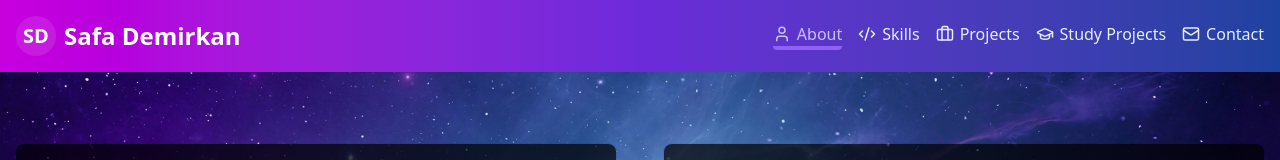
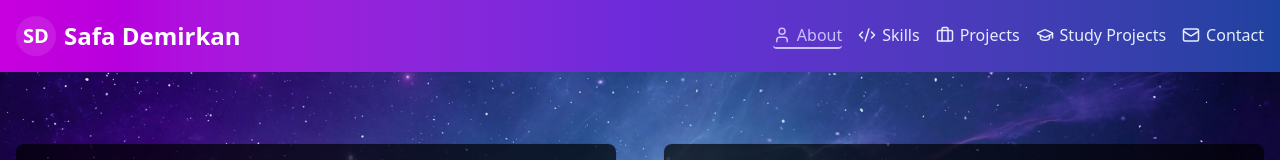
Before and after one commit to diagnosis/portfolio-react, a React (Vite) app: page /about in a window 1280 px wide. Shown: the top 160 px of the page. Built offline with nearby package versions, Linux system fonts and the light colour scheme.

Commit message:
Enhance active link highlighting in header navigation

```diff
--- a/src/Header.jsx
+++ b/src/Header.jsx
@@ -30,7 +30,7 @@ export const Header = () => {
     const getActiveLinkStyle = (path) => {
         const isActive = router.state.location.pathname === path
         return `block rounded-sm px-3 py-2 text-indigo-100 hover:text-purple-300 transition-all duration-200 md:p-0 ${
-            isActive ? 'text-purple-300 border-b-4 border-purple-500 pb-1' : ''
+            isActive ? 'text-purple-300 border-b-2 border-purple-300' : ''
         }`
     }
 
```
